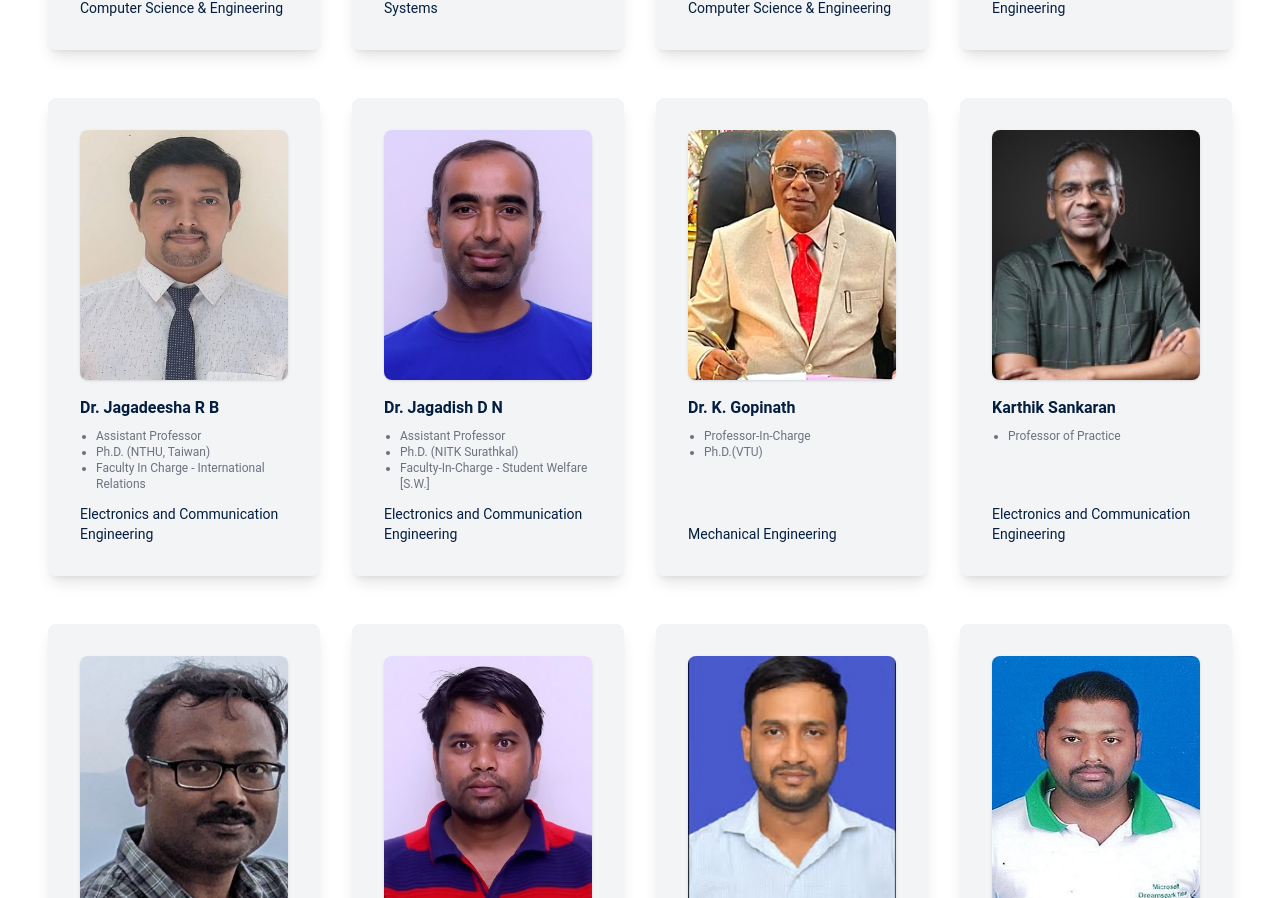
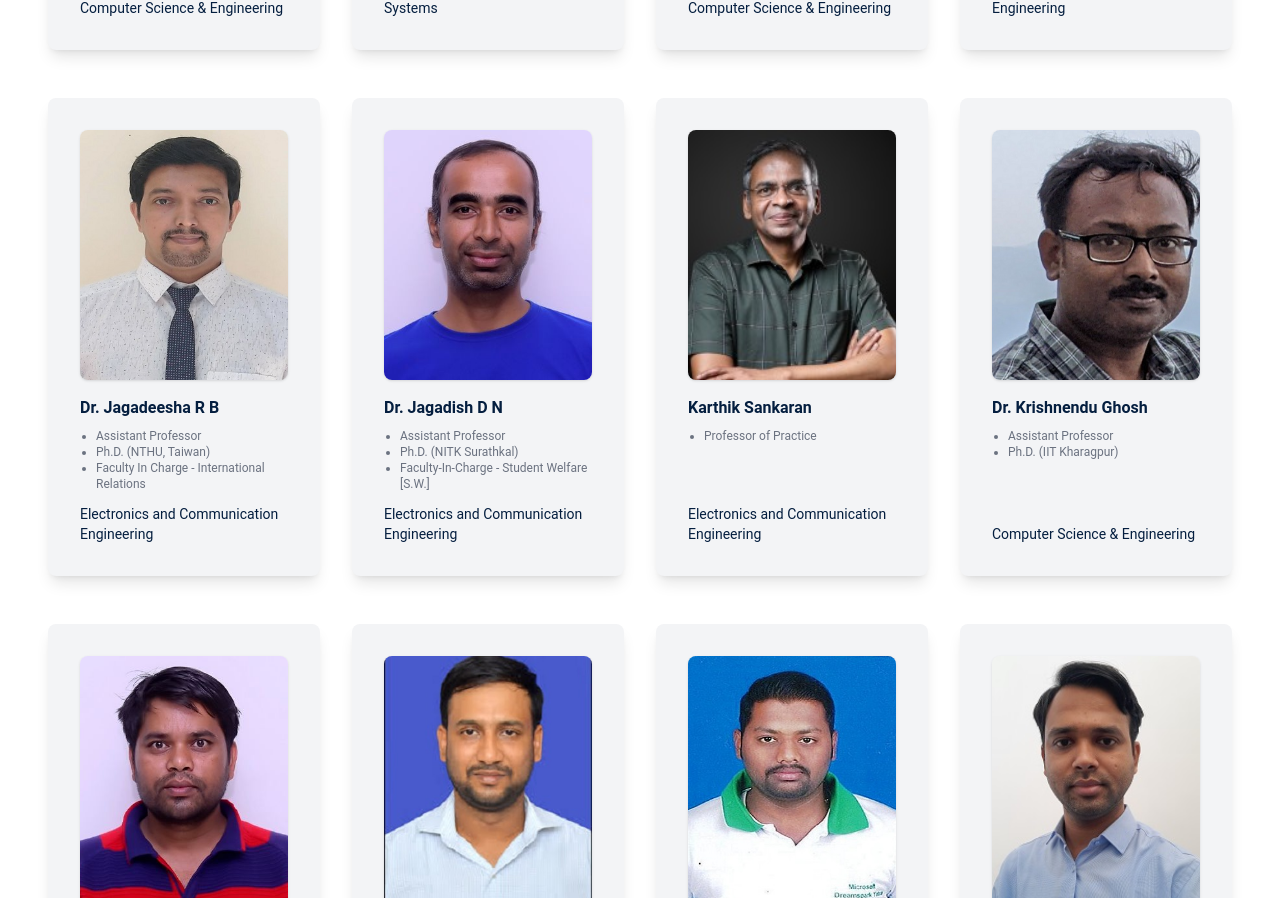
Before and after one commit to Velocity-IIITDWD/iiitdwd.ac.in, a Next.js app: page /faculty in a window 1280 px wide. Shown: the part 2494-3392 px from the top of the page. Built offline with nearby package versions, Linux system fonts and the light colour scheme.

Commit message:
feat: change Gopinath sir's role from faculty to staff

```diff
--- a/data/faculty_profile.ts
+++ b/data/faculty_profile.ts
@@ -1243,27 +1243,6 @@ let ProfileProps: ProfileProp[] = [
       },
     },
   },
-  {
-    id: 'KGopinath',
-    content: {
-      head: {
-        name: 'Dr. K. Gopinath',
-        profile_pdf: '/docs/KGopinath.pdf',
-      },
-      card: {
-        photo: '/images/Dr._K._Gopinath.jpg',
-        PhD:'Ph.D.(VTU)',
-        designation: 'Professor-In-Charge',
-        department: 'Mechanical Engineering',
-        mail_id: '',
-        cabin_number: '?',
-      },
-      body: {
-        profile_text: '',
-        interest_areas: [],
-      },
-    },
-  }
 ];
 
 export { ProfileProps };
--- a/data/profile/staff.ts
+++ b/data/profile/staff.ts
@@ -8,6 +8,11 @@ export default [
         content: ['Professor-In-Charge Overall Examinations and AIMS'],
         imageURL: '/images/satish_annigeri.jpg',
         title: 'Prof. Satish Annigeri',
+      },
+      {
+        content: ['Professor-In-Charge, Mechanical Engineering'],
+        imageURL: '/images/Dr._K._Gopinath.jpg',
+        title: 'Dr. K. Gopinath',
       },
       {
         content: ['Junior Assistant'],
```
